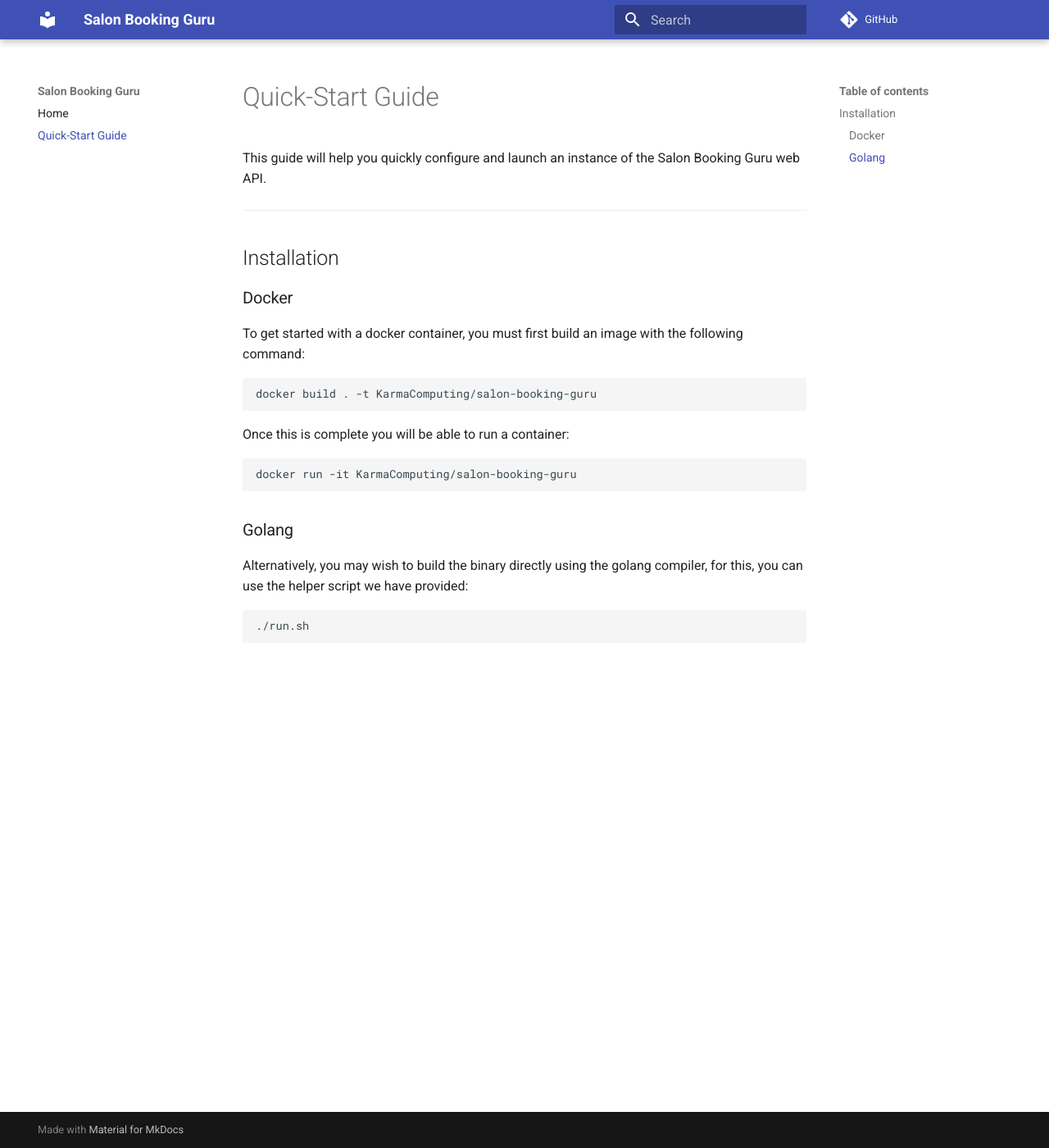
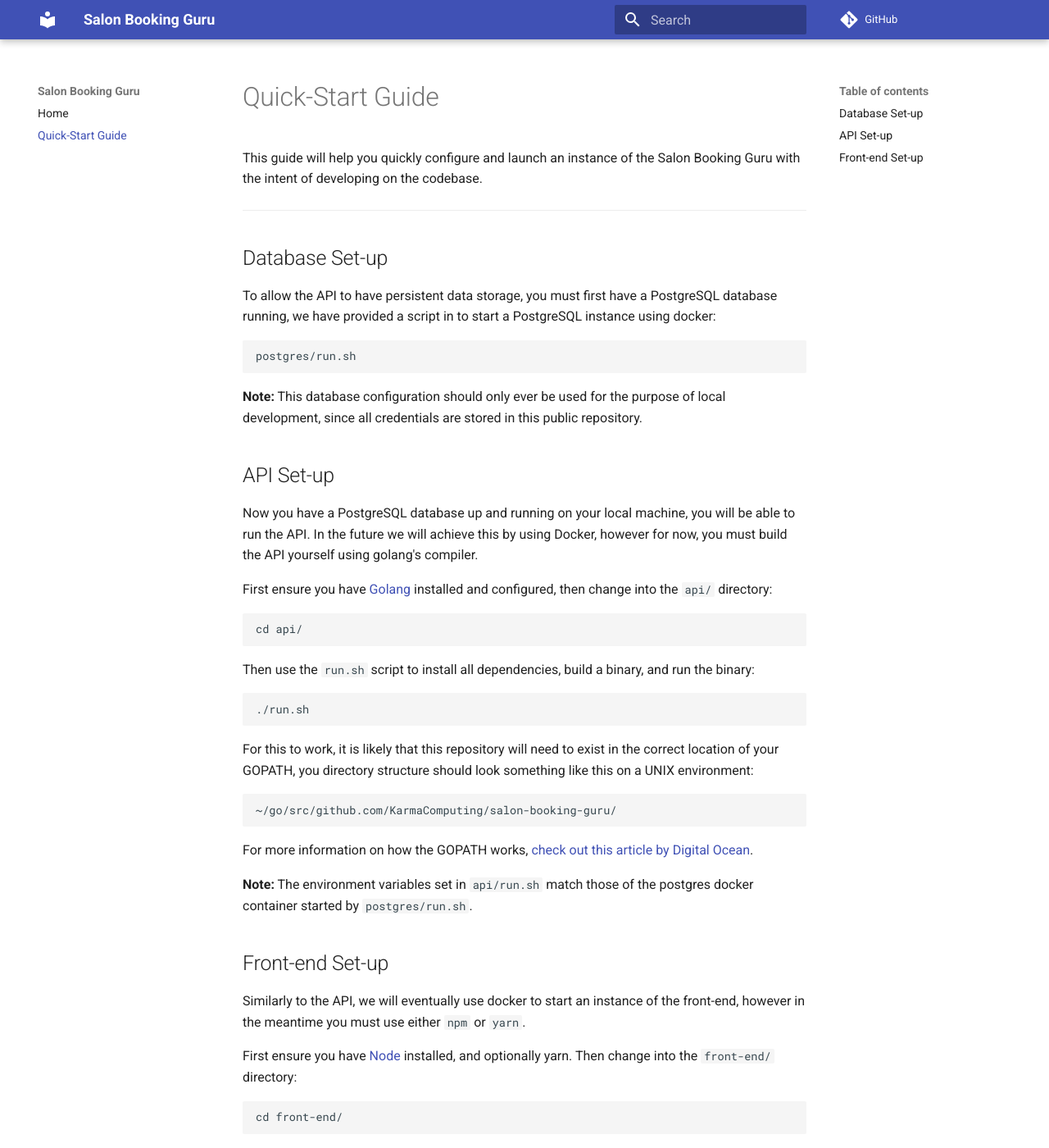
Before and after one commit to KarmaComputing/salon-booking-guru, an MkDocs documentation site: the page built from docs/quick-start-guide.md, in a window 1280 px wide and 1400 px high. Shown: the whole window at 82% size. Built offline with MkDocs 1.6.1 and Material for MkDocs 9.7.7, drawn with Linux system fonts in a browser that asks for light colours; comment, search, counter and statistics services are not loaded; some of the changed text lies outside the part shown.

Commit message:
Updated mkdocs documentation

````diff
--- a/docs/quick-start-guide.md
+++ b/docs/quick-start-guide.md
@@ -1,29 +1,79 @@
 # Quick-Start Guide
 
 This guide will help you quickly configure and launch an instance of the Salon
-Booking Guru web API.
+Booking Guru with the intent of developing on the codebase.
 
 ---
 
-## Installation
+## Database Set-up
 
-### Docker
-
-To get started with a docker container, you must first build an image with the
-following command:
+To allow the API to have persistent data storage, you must first have a
+PostgreSQL database running, we have provided a script in to start a PostgreSQL
+instance using docker:
 ```bash
-docker build . -t KarmaComputing/salon-booking-guru
+postgres/run.sh
 ```
 
-Once this is complete you will be able to run a container:
+**Note:** This database configuration should only ever be used for the purpose
+of local development, since all credentials are stored in this public
+repository.
+
+## API Set-up
+
+Now you have a PostgreSQL database up and running on your local machine, you
+will be able to run the API. In the future we will achieve this by using Docker,
+however for now, you must build the API yourself using golang's compiler.
+
+First ensure you have [Golang](https://golang.org/doc/install) installed and
+configured, then change into the
+`api/` directory:
 ```bash
-docker run -it KarmaComputing/salon-booking-guru
+cd api/
 ```
 
-### Golang
-
-Alternatively, you may wish to build the binary directly using the golang
-compiler, for this, you can use the helper script we have provided:
+Then use the `run.sh` script to install all dependencies, build a binary, and
+run the binary:
 ```bash
 ./run.sh
 ```
+
+For this to work, it is likely that this repository will need to exist in the
+correct location of your GOPATH, you directory structure should look something
+like this on a UNIX environment:
+```
+~/go/src/github.com/KarmaComputing/salon-booking-guru/
+```
+For more information on how the GOPATH works,
+[check out this article by Digital Ocean](https://www.digitalocean.com/community/tutorials/understanding-the-gopath).
+
+**Note:** The environment variables set in `api/run.sh` match those of the
+postgres docker container started by `postgres/run.sh`.
+
+## Front-end Set-up
+
+Similarly to the API, we will eventually use docker to start an instance of the
+front-end, however in the meantime you must use either `npm` or `yarn`.
+
+First ensure you have [Node](https://nodejs.org/en/) installed, and optionally
+yarn. Then change into the `front-end/` directory:
+```bash
+cd front-end/
+```
+
+Then install all dependencies using either:
+```bash
+npm i
+```
+**OR**
+```bash
+yarn
+```
+
+You will then be able to start the front-end server using:
+```bash
+npm run serve
+```
+**OR**
+```bash
+yarn serve
+```
````
Also changed, not shown: 2 other files.
